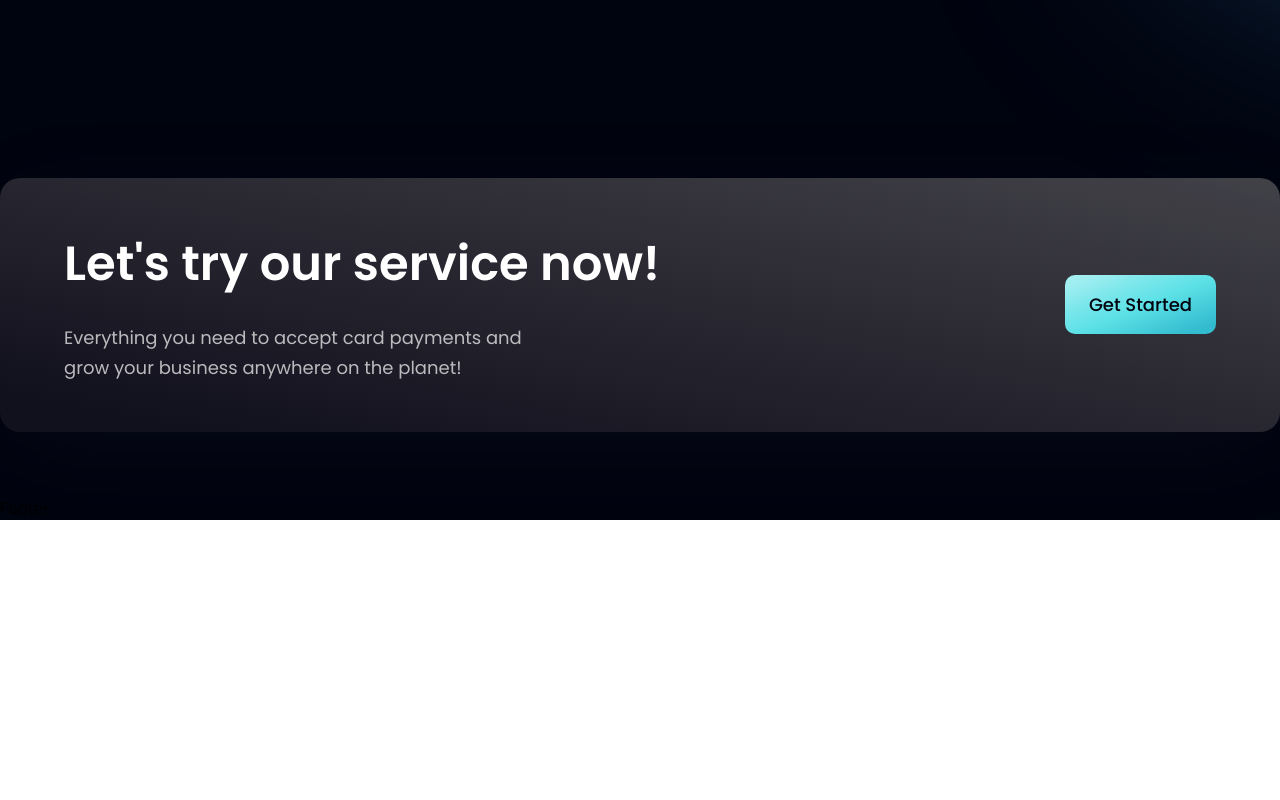
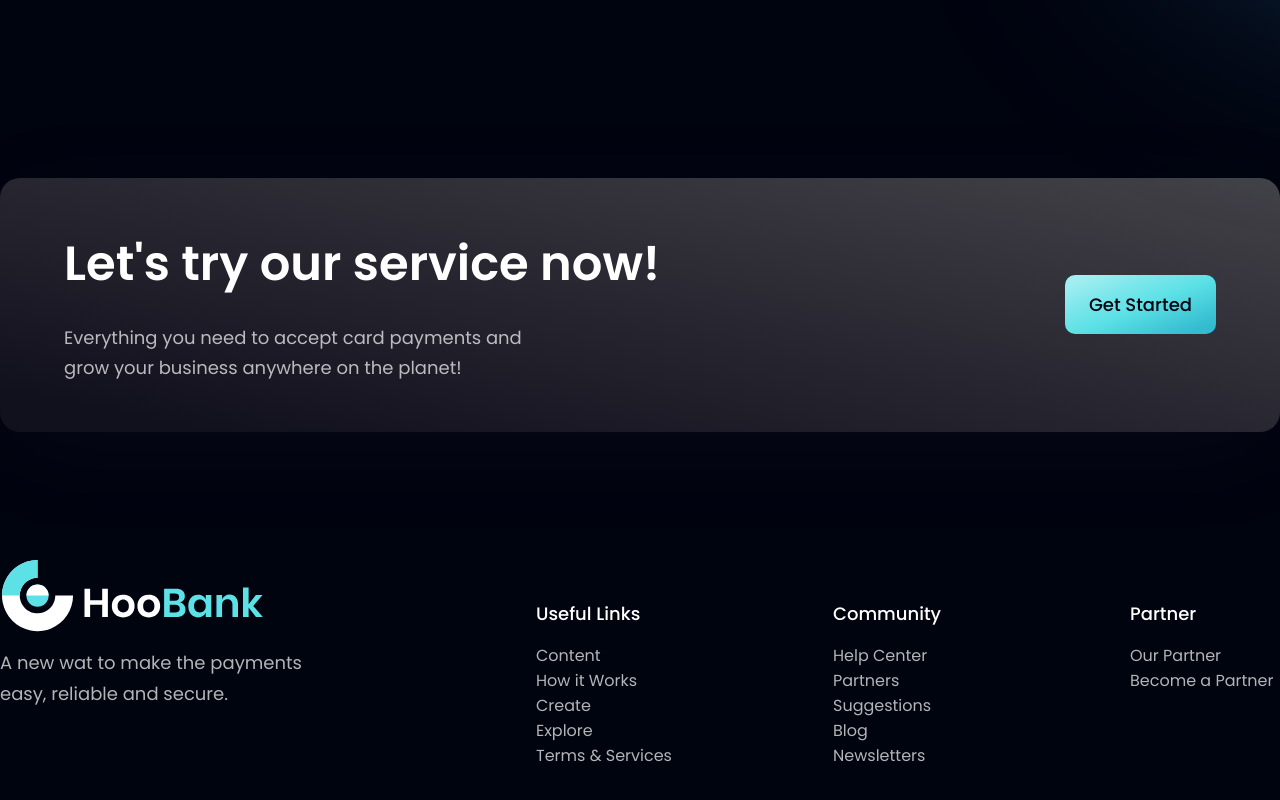
Before and after one commit to Efu-Dev/react-tailwind-template, a React (Vite) app in the folder presentation-site/: page / in a window 1280 px wide. Shown: the part 3635-4435 px from the top of the page. Before the commit the page ends 4155 px from the top, so only its background shows below. Built offline with nearby package versions, Linux system fonts and the light colour scheme.

Commit message:
added footer component and its links

```diff
--- a/presentation-site/src/components/Footer.jsx
+++ b/presentation-site/src/components/Footer.jsx
@@ -1,9 +1,35 @@
 import React from 'react';
+import {logo} from '../assets';
+import {socialMedia,footerLinks} from '../constants'
+import styles from '../style.js'
 
-const Footer = () => {
-  return (
-    <div>Footer</div>
-  );
-};
+const Footer = () => (
+  <section className={`${styles.flexCenter} ${styles.paddingY} flex-col`}>
+    <div className={`${styles.flexStart} md:flex-row flex-col mb-8 w-full`}>
+      <div className='flex-1 flex flex-col justify-start mr-10'>
+        <img src={logo} alt="hoobank" className='w-[266px] h-[72px] object-contain' />
+        <p className={`${styles.paragraph} mt-4 max-w-[310px]`}>A new wat to make the payments easy, reliable and secure.</p>
+      </div>
+
+      <div className='flex-[1.5] w-full flex flex-row justify-between flex-wrap nd:nt-0 mt-10'>
+        {footerLinks.map((linkGroup) => (
+          <div key={linkGroup.title} className='flex flex-col ss-my-0 y-4 min-w-[150px]'>
+            <h4 className='font-poppins font-medium text-[18px] leading-[27px] text-white'>{linkGroup.title}</h4>
+            <ul className='list-none mt-4'>
+              {linkGroup.links.map((link, index) => (
+                <li key={index}>
+                  <a href={link.link} className={`font-poppins font-normal text-[16px] leading-[24px] text-dimWhite hover:text-secondary ${linkGroup.links.length - 1 !== index ? "mb-4" : "mb-0"}`}>
+                    {link.name}
+                  </a>
+                </li>
+              ))}
+            </ul>
+          </div>
+        ))}
+      </div>
+
+    </div>
+  </section>
+);
 
 export default Footer;
```
